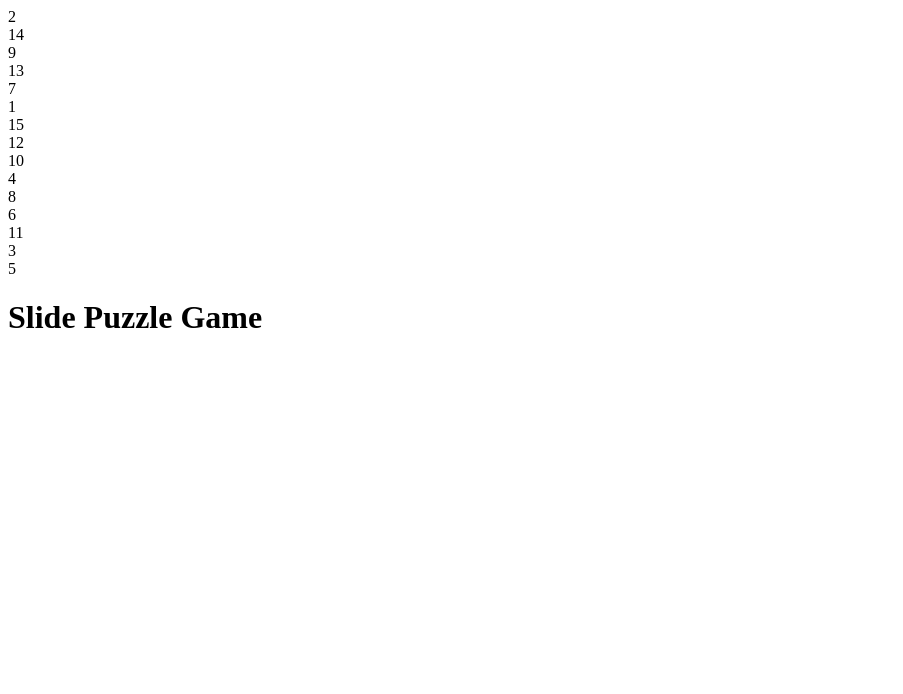
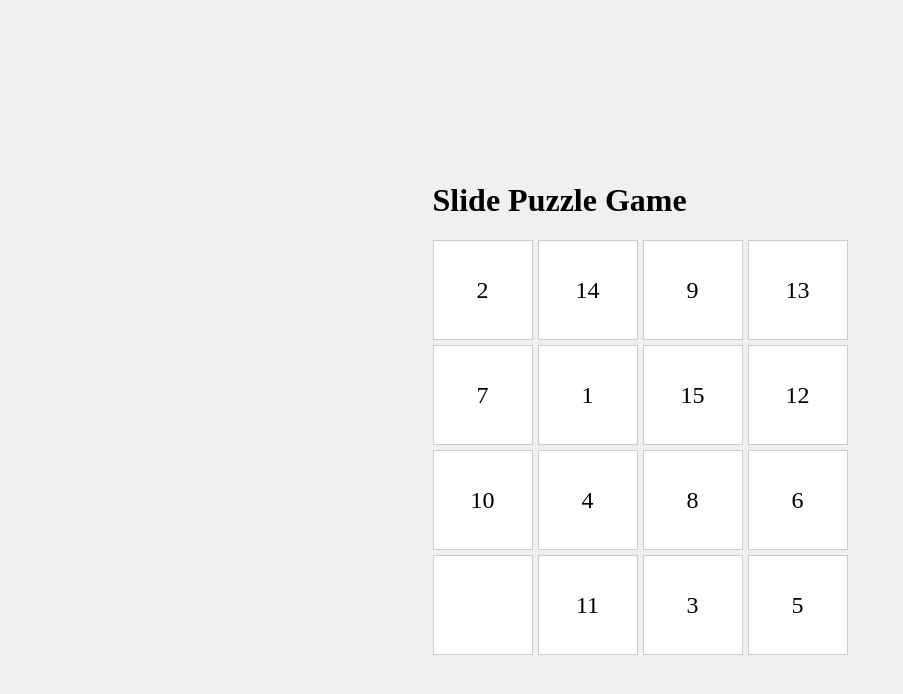
Before and after one commit to kcrocks/slide-puzzle, a plain HTML site: page index.html in a window 1280 px wide. Shown: the whole page, without its empty margins (0-903 px from the left). Drawn offline with Linux system fonts and the light colour scheme.

Commit message:
Update index.html

```diff
--- a/index.html
+++ b/index.html
@@ -3,14 +3,14 @@
 <head>
     <meta charset="UTF-8">
     <meta name="viewport" content="width=device-width, initial-scale=1.0">
-    <title>Slide Puzzle Game</title>
-    <style>
-        /* Add basic styling here */
-    </style>
+    <title>Puzzle Game</title>
+    <link rel="stylesheet" href="styles.css">
 </head>
 <body>
-    <div id="game-container"></div>
-    <h1>Slide Puzzle Game</h1>
+    <div id="game-wrapper">
+        <h1>Slide Puzzle Game</h1>
+        <div id="game-container"></div>
+    </div>
     <script src="game.js"></script>
 </body>
 </html>
```
